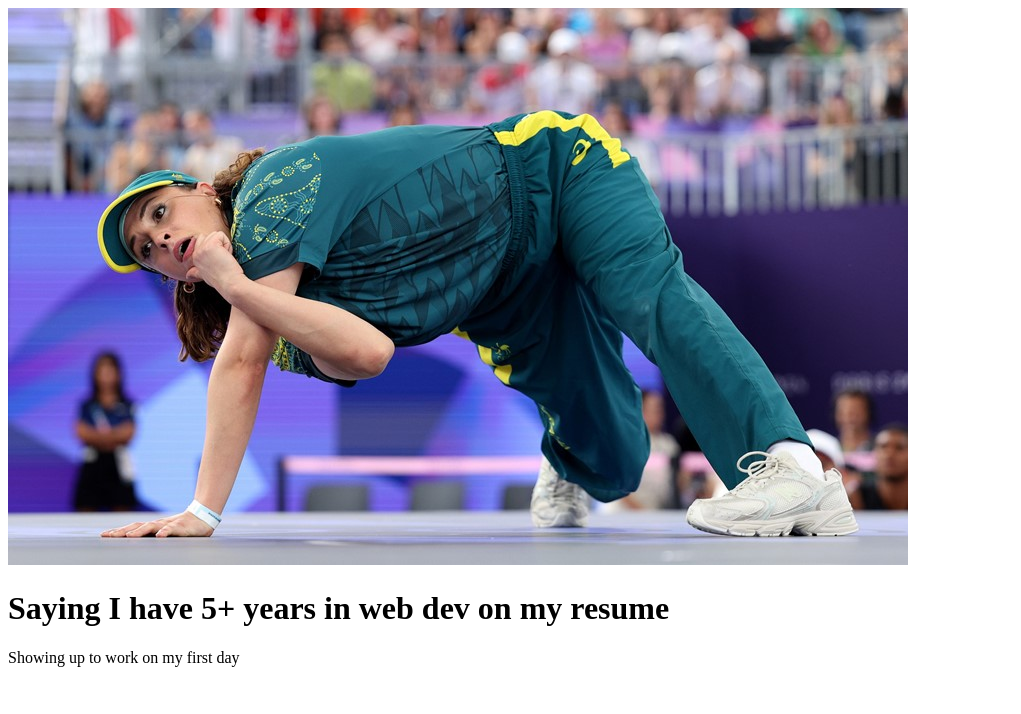
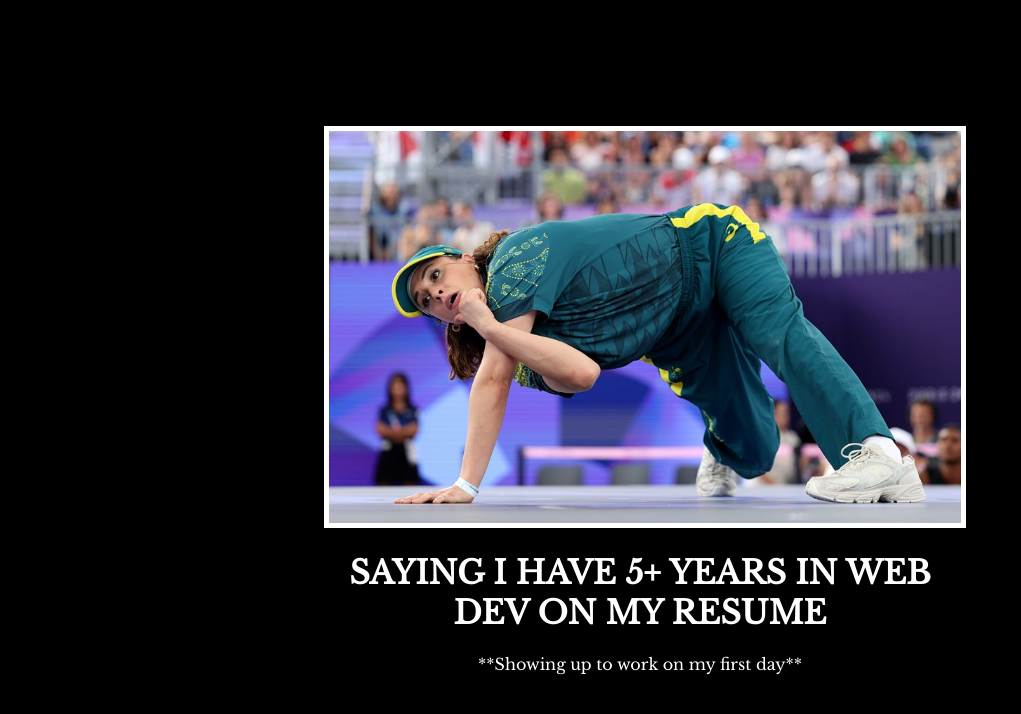
Before and after one commit to AmyBalog/RayGun-Meme, a plain HTML site: page index.html in a window 1280 px wide. Shown: the whole page, without its empty margins (0-1021 px from the left). Drawn offline with nearby package versions, Linux system fonts and the light colour scheme.

Commit message:
Add files via upload

```diff
--- a/index.html
+++ b/index.html
@@ -22,14 +22,14 @@ But it must have the following features:
     <title>Document</title>
     <link rel="stylesheet" href="./style.css" />
     <link rel="preconnect" href="https://fonts.googleapis.com">
-<link rel="preconnect" href="https://fonts.gstatic.com" crossorigin>
-<link href="https://fonts.googleapis.com/css2?family=Caveat&family=Lato:ital,wght@0,100;0,300;0,400;0,700;0,900;1,100;1,300;1,400;1,700;1,900&family=Libre+Baskerville&family=Roboto:ital,wght@0,100;0,300;0,400;0,500;0,700;0,900;1,100;1,300;1,400;1,500;1,700;1,900&display=swap" rel="stylesheet">
+    <link rel="preconnect" href="https://fonts.gstatic.com" crossorigin>
+    <link href="https://fonts.googleapis.com/css2?family=Caveat&family=Lato:ital,wght@0,100;0,300;0,400;0,700;0,900;1,100;1,300;1,400;1,700;1,900&family=Libre+Baskerville&family=Roboto:ital,wght@0,100;0,300;0,400;0,500;0,700;0,900;1,100;1,300;1,400;1,500;1,700;1,900&display=swap" rel="stylesheet">
   </head>
   <body>
     <div class="poster">
       <img class="image" src="./RayGunMeme.jpg" alt="RayGun at Olympics"/>
       <h1>Saying I have 5+ years in web dev on my resume</h1>
-      <p>Showing up to work on my first day </p>
+      <p>**Showing up to work on my first day** </p>
     </div>
 
 
--- a/style.css
+++ b/style.css
@@ -0,0 +1,21 @@
+body{
+    background-color: black;
+}
+
+.poster{
+    font-family: "Libre Baskerville", serif;
+    color: white;
+    text-align: center;
+    width: 50%;
+    margin-left: 25%;
+    margin-top: 10%;
+}
+
+.image{
+    border: 5px solid white;
+    width: 100%;
+}
+
+h1{
+    text-transform: uppercase;
+}
```
